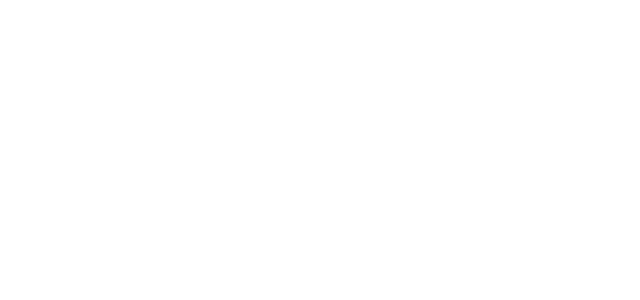
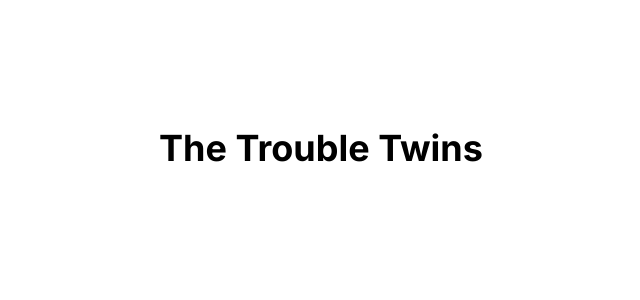
Before and after one commit to Bruce-Morales/nextjs-training, a Next.js app: page / in a window 1280 px wide. Shown: the top 300 px of the page, without its empty margins (319-959 px from the left). Built offline with nearby package versions, Linux system fonts and the light colour scheme.

Commit message:
added first lines

```diff
--- a/src/app/page.js
+++ b/src/app/page.js
@@ -1,8 +1,8 @@
 
 export default function Home() {
   return (
-    <main>
-
+    <main className="text-center pt-32">
+      <h1 className="text-4xl font-bold">The Trouble Twins</h1>
     </main>
   )
 }
```
